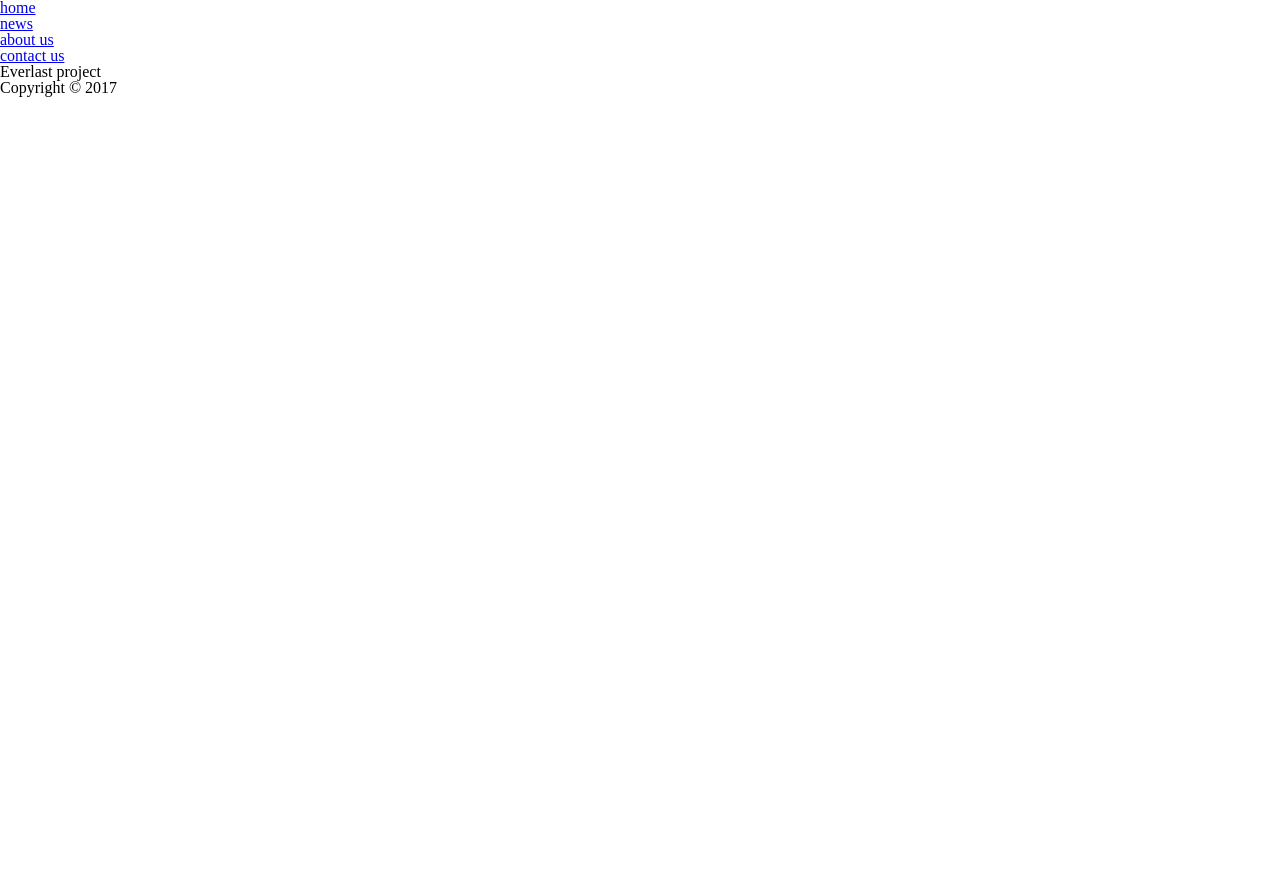
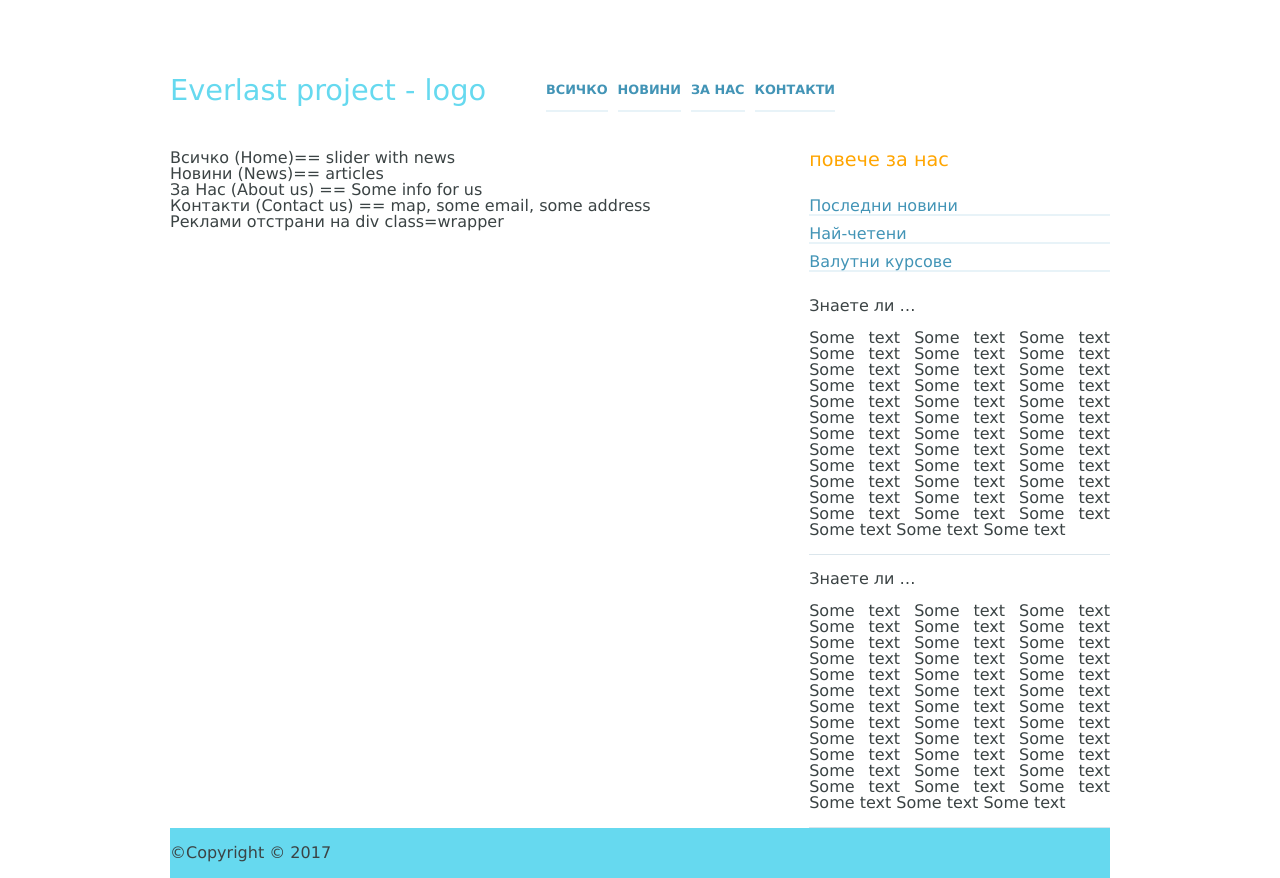
Before and after one commit to milenadyu/teamwork-project, a plain HTML site: page index.html in a window 1280 px wide. Before the commit the page ends 800 px from the top, so only its background shows below. Drawn offline with Linux system fonts and the light colour scheme.

Commit message:
first view of project
new folder fonts, changes in index.html, new file in css-folder

```diff
--- /dev/null
+++ b/css/leading-page.css
@@ -0,0 +1,127 @@
+font-face {
+    font-family: lucidarande;
+    src: url('../fonts/LucidaGrandeRegular');
+}
+
+body {
+	background: rgb(255, 255, 255);
+	color: rgb(59, 67, 68);
+	font-family: "Lucida Grande", 'Lucida Sans', Verdana, Tahoma, sans-serif;
+	font-size:16px;
+
+}
+/******* Common css for different tag types *************/
+h1, h2, h3 {
+	/*text-shadow: 1px 1px 2px rgb(0, 0, 0, 0.3);*/
+	padding: 0 0 1em 0;
+}
+
+h1 {
+	color: red;
+	font-size: 2em;
+}
+
+h2 {
+	font-size: 1.2em;
+	color: orange;
+}
+
+h3 {
+	font-size: 1em;
+}
+
+a:link, a:visited {
+	color:rgb(241, 47, 93, 08);
+}
+
+a: hover {
+	color:rgb(241, 47, 93);
+}
+
+ul {
+	list-style-type: none;
+}
+
+ul li a:link,
+ul li a:visited {
+	display: block;
+	text-decoration: none;
+	color:rgb(66,148,182);
+	border-bottom: 2px solid rgb(232,243,248);
+}
+
+ul li a: hover {
+	background: rgba(232, 243, 248, 03);
+}
+/*******END Common css for different tag types *************/
+.wrapper {
+	width: 940px;
+	margin:0 auto;
+}
+/****** Header of the body = logo + navigation *******/
+header {
+	/*border: 1px solid black;*/
+	height: 40px;
+	line-height: 40px;
+	padding: 40px 0 10px 0;
+	margin: 30px auto;
+}
+header h1 {
+	/*border: 1px solid red;*/
+	font-size: 1.8em;
+	color: #66d9ef;
+	width: 35%;
+	height: 35%;
+	float: left;
+}
+
+nav.leading-nav ul {
+	/*border:1px solid purple;*/
+	width: 60%;
+	height: 30%;
+	display: flex;/*inline-block;*/
+	float: right;
+}
+nav.leading-nav ul li {
+	display: inline-block;
+	margin-right: 10px;
+	text-transform: uppercase;
+	font-size: 0.8em;
+	font-weight: bold;
+
+}
+/****** Header of the body = logo + navigation *******/
+
+/***** main of the body *******/
+.content {
+	/*border:1px solid black;*/
+	position:relative;
+}
+.article {
+	float:left;
+	width:57%; /*540px*/
+}
+.aside {
+	width:32%;
+	float: right;
+}
+.aside-nav li {
+	margin: 10px 0;
+}
+
+.box {
+	border-bottom: 1px solid rgb(219, 230, 236);
+	padding: 1em 0 1em 0;
+	text-align: justify;
+}
+
+/****** Footer *******/
+.fc {
+	/*border: 1px solid black;*/
+	clear:both;
+	background:#66d9ef;
+	height:50px;
+	line-height: 50px;
+
+
+}
--- a/index.html
+++ b/index.html
@@ -4,29 +4,56 @@
     <meta charset="UTF-8">
     <title>Everlast project</title>
     <link rel="stylesheet" href="css/reset.css" />
+    <link rel="stylesheet" href="css/leading-page.css" />
 </head>
   <body>
+	<div class="wrapper">
+		<header class="header">
+		   <h1>Everlast project - logo</h1>
 
-<nav>
+			<nav class="leading-nav">
     			<ul>
-        <li><a href="#" id="home">home</a></li>
-        <li><a href="#" id="news">news</a></li>
-        <li><a href="#" id="about-us">about us</a></li>
-        <li><a href="#">contact us</a></li>
+       			 <li><a href="#" id="home">всичко</a></li>
+       			 <li><a href="#" id="news">новини</a></li>
+       			 <li><a href="#" id="about-us">за нас</a></li>
+        		 <li><a href="#">контакти</a></li>
     			</ul>
 			</nav>
-
-<header class="header">
-    <h1>Everlast project</h1>
 		</header>
 
 		<main class="content">
 
+			<div class="article">
+				<p>Всичко (Home)== slider with news</p>
+				<p>Новини (News)== articles</p>
+				<p>За Нас (About us) == Some info for us</p>
+				<p>Контакти (Contact us) == map, some email, some address</p>
+				<p>Реклами отстрани на div class=wrapper</p>
+			</div>
+
+			<div class="aside">
+				<h2>повече за нас</h2>
+				<ul class="aside-nav">
+					<li><a href="#">Последни новини</a></li>
+					<li><a href="#">Най-четени</a></li>
+					<li><a href="#">Валутни курсове</a></li>
+				</ul>
+				<div class="box">
+					<h3>Знаете ли &hellip;</h3>
+					<p>Some text Some text Some text Some text
+					Some text Some text Some text Some text Some text Some text Some text Some text Some text Some text Some text Some text Some text Some text Some text Some text Some text Some text Some text Some text Some text Some text Some text Some text Some text Some text Some text Some text Some text Some text Some text Some text Some text Some text Some text </p>
+				</div>
+				<div class="box">
+					<h3>Знаете ли &hellip;</h3>
+					<p>Some text Some text Some text Some text
+					Some text Some text Some text Some text Some text Some text Some text Some text Some text Some text Some text Some text Some text Some text Some text Some text Some text Some text Some text Some text Some text Some text Some text Some text Some text Some text Some text Some text Some text Some text Some text Some text Some text Some text Some text </p>
+				</div>
+			</div>
 		</main>
 
-<footer>
-    <span>Copyright &copy; 2017</span>
+		<footer class="fc">
+    		<span>&copy;Copyright &copy; 2017</span>
 		</footer>
-
+	</div> <!-- wrapper -->
   </body>
 </html>
```
Also changed, not shown: fonts/LucidaGrandeRegular.ttf (added). Lines whose indentation alone changed are shown as unchanged.
